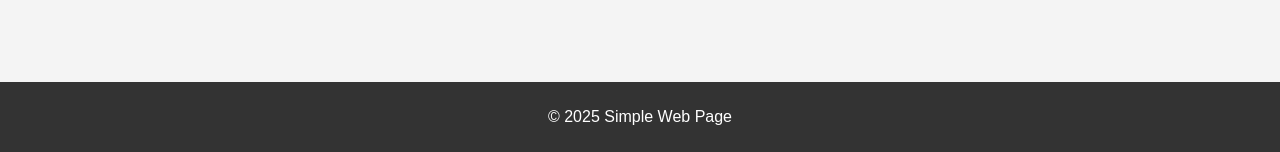
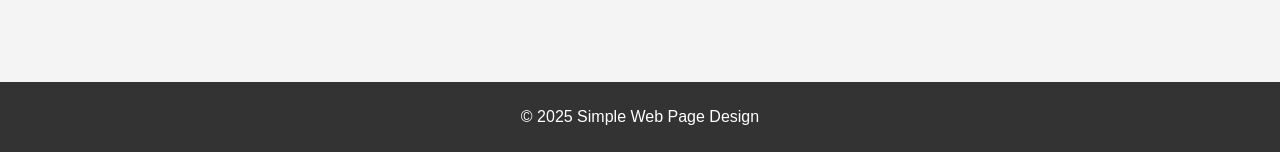
Before and after one commit to jeenam007/mob_VV1, a Django app: page / in a window 1280 px wide. Shown: the part 648-800 px from the top of the page. Run offline with Django 5.2, Linux system fonts and the light colour scheme.

Commit message:
few change

```diff
--- a/templates/index.html
+++ b/templates/index.html
@@ -83,7 +83,7 @@
 </div>
 
 <footer>
-    <p>&copy; 2025 Simple Web Page</p>
+    <p>&copy; 2025 Simple Web Page Design</p>
 </footer>
 
 </body>
```
